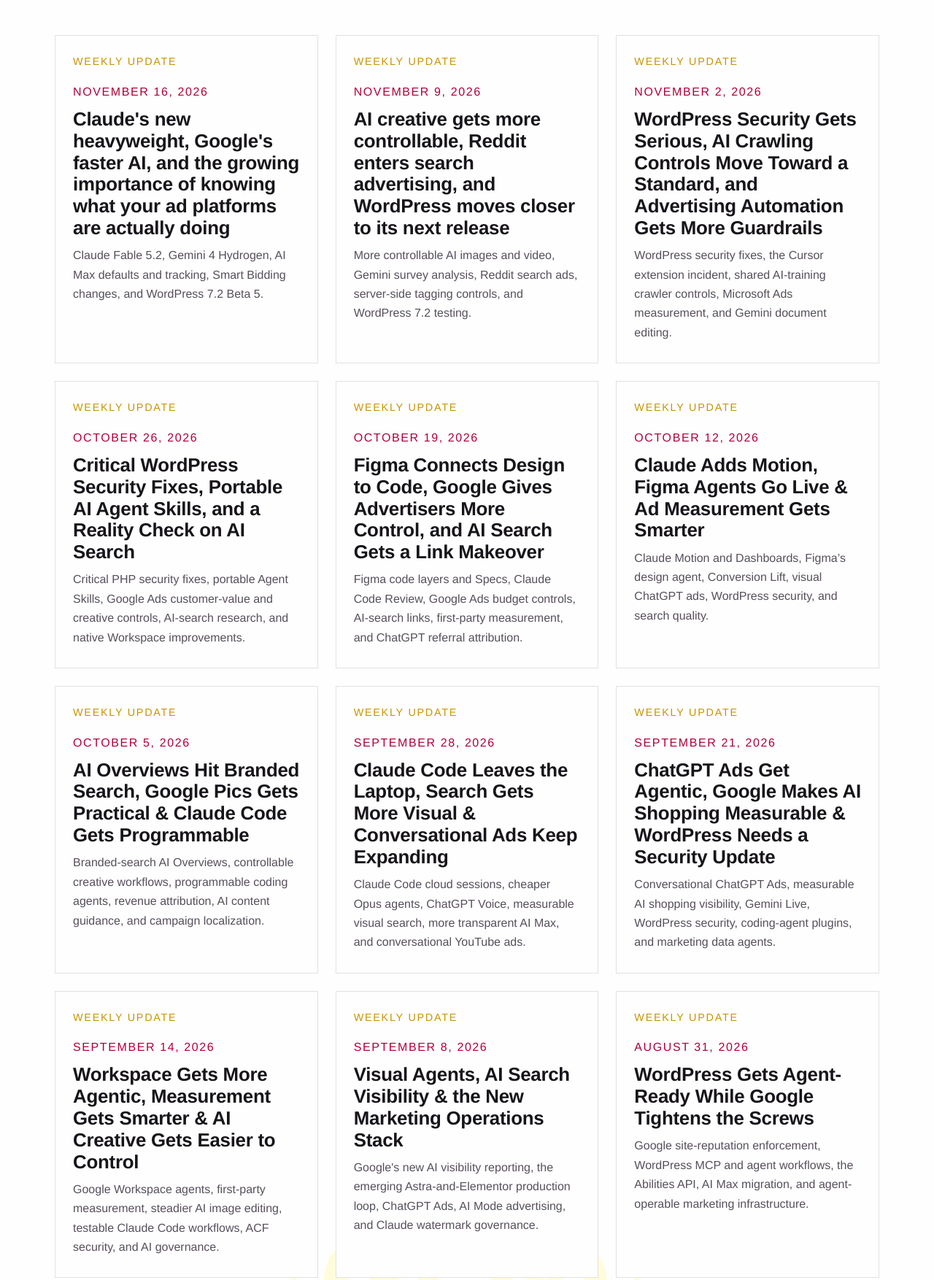
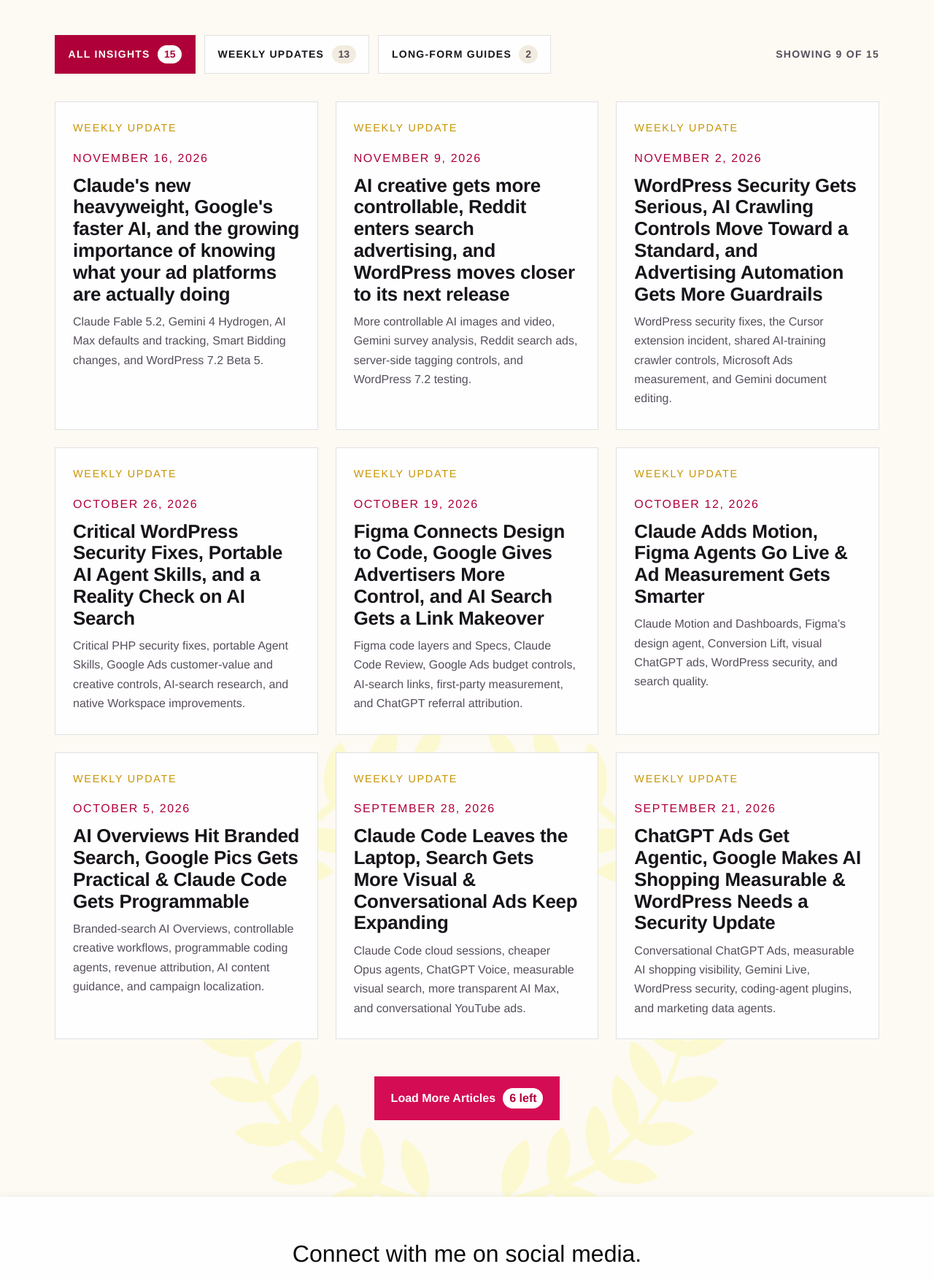
Before and after one commit to trashplanet/lol, a plain HTML site: page blog/index.html in a window 1280 px wide. Shown: the part 580-2334 px from the top of the page at 73% size. Drawn offline with Linux system fonts and the light colour scheme.

Commit message:
home hero area styling changes and add load more and filters to blog

```diff
--- a/blog/index.html
+++ b/blog/index.html
@@ -19,8 +19,9 @@
 	<meta name="twitter:description" content="Notes on SEO, AEO, content strategy, and marketing technology including weekly updates from marketing professional Laura Ferruggia.">
 	<link rel="shortcut icon" href="/laurel-icon.ico" type="image/x-icon">
 	<link rel="stylesheet" href="/css/site.css?v=20261121-3">
-	<link rel="stylesheet" href="/css/blog.css?v=20261121">
+	<link rel="stylesheet" href="/css/blog.css?v=20261121-3">
 	<script src="/js/site.js?v=20261121" defer></script>
+	<script src="/js/blog-archive.js" defer></script>
 	<script type="application/ld+json">
 	{
 		"@context": "https://schema.org",
@@ -47,9 +48,17 @@
 
 	<main class="archive">
 		<div class="wrap">
-			<div class="post-grid">
+			<div class="archive-toolbar" hidden>
+				<div class="archive-filters" role="group" aria-label="Filter articles">
+					<button type="button" data-filter="all" aria-pressed="true" aria-controls="post-grid">All Insights <span></span></button>
+					<button type="button" data-filter="weekly-update" aria-pressed="false" aria-controls="post-grid">Weekly Updates <span></span></button>
+					<button type="button" data-filter="long-form-guide" aria-pressed="false" aria-controls="post-grid">Long-Form Guides <span></span></button>
+				</div>
+				<p class="archive-count" role="status"></p>
+			</div>
+			<div class="post-grid" id="post-grid">
 
-				<a class="post-card" href="/blog/weekly-ai-marketing-web-update-november-16-2026/">
+				<a class="post-card" data-category="weekly-update" href="/blog/weekly-ai-marketing-web-update-november-16-2026/">
 					<div class="body">
 						<p class="series">Weekly Update</p>
 						<p class="post-meta"><time datetime="2026-11-16">November 16, 2026</time></p>
@@ -58,7 +67,7 @@
 					</div>
 				</a>
 
-				<a class="post-card" href="/blog/weekly-ai-marketing-web-update-november-9-2026/">
+				<a class="post-card" data-category="weekly-update" href="/blog/weekly-ai-marketing-web-update-november-9-2026/">
 					<div class="body">
 						<p class="series">Weekly Update</p>
 						<p class="post-meta"><time datetime="2026-11-09">November 9, 2026</time></p>
@@ -68,7 +77,7 @@
 				</a>
 
 
-				<a class="post-card" href="/blog/weekly-ai-marketing-web-update-november-2-2026/">
+				<a class="post-card" data-category="weekly-update" href="/blog/weekly-ai-marketing-web-update-november-2-2026/">
 					<div class="body">
 						<p class="series">Weekly Update</p>
 						<p class="post-meta"><time datetime="2026-11-02">November 2, 2026</time></p>
@@ -78,7 +87,7 @@
 				</a>
 
 
-				<a class="post-card" href="/blog/weekly-ai-marketing-web-update-october-26-2026/">
+				<a class="post-card" data-category="weekly-update" href="/blog/weekly-ai-marketing-web-update-october-26-2026/">
 					<div class="body">
 						<p class="series">Weekly Update</p>
 						<p class="post-meta"><time datetime="2026-10-26">October 26, 2026</time></p>
@@ -88,7 +97,7 @@
 				</a>
 
 
-				<a class="post-card" href="/blog/weekly-ai-marketing-web-update-october-19-2026/">
+				<a class="post-card" data-category="weekly-update" href="/blog/weekly-ai-marketing-web-update-october-19-2026/">
 					<div class="body">
 						<p class="series">Weekly Update</p>
 						<p class="post-meta"><time datetime="2026-10-19">October 19, 2026</time></p>
@@ -98,7 +107,7 @@
 				</a>
 
 
-				<a class="post-card" href="/blog/weekly-ai-marketing-web-update-october-12-2026/">
+				<a class="post-card" data-category="weekly-update" href="/blog/weekly-ai-marketing-web-update-october-12-2026/">
 					<div class="body">
 						<p class="series">Weekly Update</p>
 						<p class="post-meta"><time datetime="2026-10-12">October 12, 2026</time></p>
@@ -108,7 +117,7 @@
 				</a>
 
 
-				<a class="post-card" href="/blog/weekly-ai-marketing-web-update-october-5-2026/">
+				<a class="post-card" data-category="weekly-update" href="/blog/weekly-ai-marketing-web-update-october-5-2026/">
 					<div class="body">
 						<p class="series">Weekly Update</p>
 						<p class="post-meta"><time datetime="2026-10-05">October 5, 2026</time></p>
@@ -117,7 +126,7 @@
 					</div>
 				</a>
 
-				<a class="post-card" href="/blog/weekly-ai-marketing-web-update-september-28-2026/">
+				<a class="post-card" data-category="weekly-update" href="/blog/weekly-ai-marketing-web-update-september-28-2026/">
 					<div class="body">
 						<p class="series">Weekly Update</p>
 						<p class="post-meta"><time datetime="2026-09-28">September 28, 2026</time></p>
@@ -126,7 +135,7 @@
 					</div>
 				</a>
 
-				<a class="post-card" href="/blog/weekly-ai-marketing-web-update-september-21-2026/">
+				<a class="post-card" data-category="weekly-update" href="/blog/weekly-ai-marketing-web-update-september-21-2026/">
 					<div class="body">
 						<p class="series">Weekly Update</p>
 						<p class="post-meta"><time datetime="2026-09-21">September 21, 2026</time></p>
@@ -135,7 +144,7 @@
 					</div>
 				</a>
 
-				<a class="post-card" href="/blog/weekly-ai-marketing-web-update-september-14-2026/">
+				<a class="post-card" data-category="weekly-update" href="/blog/weekly-ai-marketing-web-update-september-14-2026/">
 					<div class="body">
 						<p class="series">Weekly Update</p>
 						<p class="post-meta"><time datetime="2026-09-14">September 14, 2026</time></p>
@@ -144,7 +153,7 @@
 					</div>
 				</a>
 
-				<a class="post-card" href="/blog/weekly-ai-marketing-web-update-september-8-2026/">
+				<a class="post-card" data-category="weekly-update" href="/blog/weekly-ai-marketing-web-update-september-8-2026/">
 					<div class="body">
 						<p class="series">Weekly Update</p>
 						<p class="post-meta"><time datetime="2026-09-08">September 8, 2026</time></p>
@@ -153,7 +162,7 @@
 					</div>
 				</a>
 
-				<a class="post-card" href="/blog/weekly-ai-marketing-web-update-august-31-2026/">
+				<a class="post-card" data-category="weekly-update" href="/blog/weekly-ai-marketing-web-update-august-31-2026/">
 					<div class="body">
 						<p class="series">Weekly Update</p>
 						<p class="post-meta"><time datetime="2026-08-31">August 31, 2026</time></p>
@@ -162,7 +171,7 @@
 					</div>
 				</a>
 
-				<a class="post-card" href="/blog/weekly-ai-marketing-web-update-august-24-2026/">
+				<a class="post-card" data-category="weekly-update" href="/blog/weekly-ai-marketing-web-update-august-24-2026/">
 					<div class="body">
 						<p class="series">Weekly Update</p>
 						<p class="post-meta"><time datetime="2026-08-24">August 24, 2026</time></p>
@@ -171,7 +180,7 @@
 					</div>
 				</a>
 
-				<a class="post-card" href="/blog/how-to-do-keyword-research/">
+				<a class="post-card" data-category="long-form-guide" href="/blog/how-to-do-keyword-research/">
 					<div class="body">
 						<p class="series">Long-form Guide</p>
 						<p class="post-meta"><time datetime="2019-04-15">April 15, 2019</time></p>
@@ -180,7 +189,7 @@
 					</div>
 				</a>
 
-				<a class="post-card" href="/blog/link-building-guide/">
+				<a class="post-card" data-category="long-form-guide" href="/blog/link-building-guide/">
 					<div class="body">
 						<p class="series">Long-form Guide</p>
 						<p class="post-meta"><time datetime="2018-11-15">November 15, 2018</time></p>
@@ -190,6 +199,7 @@
 				</a>
 
 			</div>
+			<button class="archive-more" type="button" aria-controls="post-grid" hidden>Load More Articles <span></span></button>
 		</div>
 	</main>
 
--- a/css/app.css
+++ b/css/app.css
@@ -115,6 +115,11 @@ site-hero#hero a.button { margin-top: 1.85rem; }
 
 @media (max-width: 640px) {
 	site-hero#hero { text-align: center; }
+	site-hero#hero::after {
+		top: 50%;
+		bottom: auto;
+		transform: translate(50%, -50%);
+	}
 	site-hero#hero h1,
 	site-hero#hero p { margin-inline: auto; }
 }
--- a/css/blog.css
+++ b/css/blog.css
@@ -54,11 +54,76 @@ main.archive::after {
 	transform: translateX(50%);
 }
 
+.archive { background: #fcfaf3; }
+.archive > .wrap { padding-bottom: clamp(3rem, 7vw, 6rem); }
+.archive-toolbar {
+	display: flex;
+	flex-wrap: wrap;
+	align-items: center;
+	justify-content: space-between;
+	gap: 1rem;
+	margin-bottom: clamp(1.5rem, 3vw, 2.5rem);
+}
+.archive-filters { display: flex; flex-wrap: wrap; gap: .75rem; }
+.archive-filters button,
+.archive-more {
+	display: inline-flex;
+	align-items: center;
+	justify-content: center;
+	gap: .65rem;
+	font: 600 1rem/1.3 var(--font-display);
+	cursor: pointer;
+}
+.archive-filters button {
+	background: var(--paper);
+	border: 1px solid var(--line);
+	color: var(--ink);
+	padding: .8rem 1.1rem;
+	text-align: left;
+}
+.archive-filters button,
+.archive-count {
+	text-transform: uppercase;
+	letter-spacing: .09em;
+	font-size: .875rem;
+}
+.archive-count { margin: 0; font-weight: 600; color: var(--ink-soft); }
+.archive-filters button:hover { border-color: var(--crimson); }
+.archive-filters button[aria-pressed="true"] {
+	background: var(--crimson);
+	border-color: var(--crimson);
+	color: #fff;
+}
+.archive-filters button span,
+.archive-more span {
+	border-radius: 2rem;
+	padding: .2rem .55rem;
+	letter-spacing: normal;
+	white-space: nowrap;
+}
+.archive-filters button span {
+	background: #f1ecdf;
+	color: var(--ink-soft);
+}
+.archive-more {
+	display: flex;
+	width: fit-content;
+	max-width: 100%;
+	margin: clamp(1.75rem, 4vw, 3.5rem) auto 0;
+	padding: 1rem 1.4rem;
+	background: #d40c53;
+	color: #fff;
+	border: 0;
+}
+.archive-more:hover { background: var(--crimson); }
+.archive-more span,
+.archive-filters button[aria-pressed="true"] span { background: #fff; color: var(--crimson); }
+.archive button:focus-visible { outline: 2px solid var(--crimson); outline-offset: 3px; }
+
 .post-grid {
 	display: grid;
-	grid-template-columns: repeat(auto-fill, minmax(290px, 1fr));
+	grid-template-columns: repeat(auto-fill, minmax(min(100%, 290px), 1fr));
 	gap: 1.5rem;
-	padding-bottom: 9rem;
 }
 .post-card {
 	display: flex;
@@ -69,6 +134,7 @@ main.archive::after {
 	color: var(--ink);
 	transition: transform .18s ease, box-shadow .18s ease, border-color .18s ease;
 }
+.archive [hidden] { display: none; }
 .post-card:hover {
 	/* transform: translateY(-4px); */
 	box-shadow: 0 18px 40px rgba(175, 0, 57, .16);
--- /dev/null
+++ b/js/blog-archive.js
@@ -0,0 +1,49 @@
+const archive = document.querySelector(".archive");
+const cards = [...archive.querySelectorAll(".post-card")];
+const filters = [...archive.querySelectorAll("[data-filter]")];
+const count = archive.querySelector(".archive-count");
+const more = archive.querySelector(".archive-more");
+const pageSize = 9;
+let category = "all";
+let limit = pageSize;
+
+function matchesCategory(card, filter) {
+	return filter === "all" || card.dataset.category === filter;
+}
+
+function updateArchive() {
+	const matching = cards.filter(card => matchesCategory(card, category));
+	const visible = matching.slice(0, limit);
+	const remaining = matching.length - visible.length;
+
+	for (const card of cards) card.hidden = !visible.includes(card);
+
+	count.textContent = `Showing ${visible.length} of ${matching.length}`;
+	more.querySelector("span").textContent = `${remaining} left`;
+	more.hidden = remaining === 0;
+	return visible;
+}
+
+for (const filter of filters) {
+	filter.querySelector("span").textContent = cards.filter(
+		card => matchesCategory(card, filter.dataset.filter)
+	).length;
+	filter.addEventListener("click", () => {
+		if (category === filter.dataset.filter) return;
+		category = filter.dataset.filter;
+		limit = pageSize;
+		for (const button of filters) {
+			button.setAttribute("aria-pressed", String(button === filter));
+		}
+		updateArchive();
+	});
+}
+
+more.addEventListener("click", () => {
+	const firstNew = limit;
+	limit += pageSize;
+	updateArchive()[firstNew]?.focus();
+});
+
+updateArchive();
+archive.querySelector(".archive-toolbar").hidden = false;
```
Also changed, not shown: blog/how-to-do-keyword-research/index.html (+1 -0 lines), blog/link-building-guide/index.html (+1 -0 lines), blog/weekly-ai-marketing-web-update-august-24-2026/index.html (+1 -0 lines), blog/weekly-ai-marketing-web-update-august-31-2026/index.html (+1 -0 lines), blog/weekly-ai-marketing-web-update-november-16-2026/index.html (+1 -0 lines), blog/weekly-ai-marketing-web-update-november-2-2026/index.html (+1 -0 lines), blog/weekly-ai-marketing-web-update-november-9-2026/index.html (+1 -0 lines), blog/weekly-ai-marketing-web-update-october-12-2026/index.html (+1 -0 lines), blog/weekly-ai-marketing-web-update-october-19-2026/index.html (+1 -0 lines), blog/weekly-ai-marketing-web-update-october-26-2026/index.html (+1 -0 lines), blog/weekly-ai-marketing-web-update-october-5-2026/index.html (+1 -0 lines), blog/weekly-ai-marketing-web-update-september-14-2026/index.html (+1 -0 lines), blog/weekly-ai-marketing-web-update-september-21-2026/index.html (+1 -0 lines), blog/weekly-ai-marketing-web-update-september-28-2026/index.html (+1 -0 lines), 2 more files.
